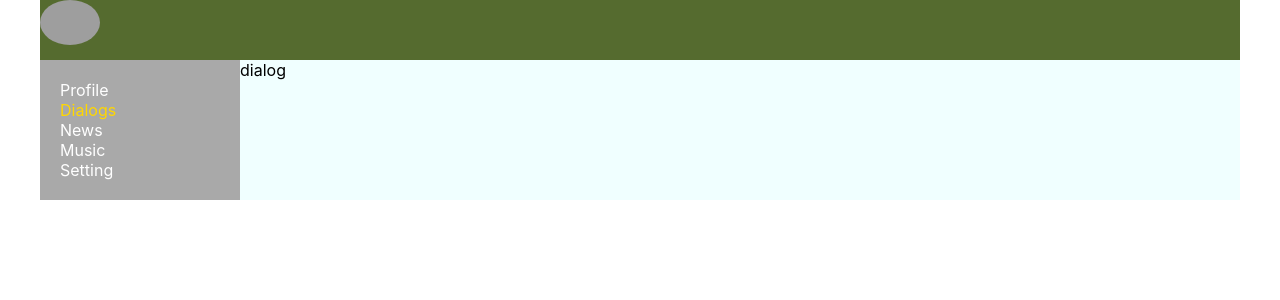
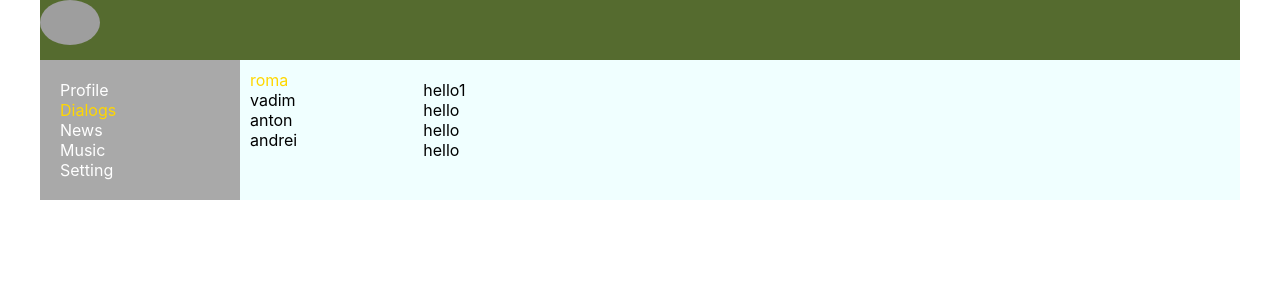
Before and after one commit to Leskevich/samurai-way-main, a React (Create React App) app: page /Dialogs in a window 1280 px wide. Shown: the top 300 px of the page. Built offline with nearby package versions, Linux system fonts and the light colour scheme; grey boxes are pictures that could not be loaded.

Commit message:
lesson...21(Верстаем страницу Диалогов)

```diff
--- a/src/App.css
+++ b/src/App.css
@@ -3,7 +3,7 @@
     width: 1200px;
     display: grid;
     grid-template-rows: 60px 1fr;
-    grid-auto-columns: 2fr 10fr;
+    grid-template-columns: 2fr 10fr;
     grid-template-areas:
             "h h"
             "n c";
--- a/src/Components/Dialogs/Dialogs.module.css
+++ b/src/Components/Dialogs/Dialogs.module.css
@@ -0,0 +1,24 @@
+.dialogs {
+    display: grid;
+    grid-template-columns: 2fr 10fr;
+    padding: 10px;
+}
+
+.dialogsName {
+
+}
+.dialogsName .active{
+    color: gold;
+}
+
+.name {
+
+}
+
+.dialogMessage {
+    padding: 10px
+}
+
+.message {
+
+}
--- a/src/Components/Dialogs/Dialogs.tsx
+++ b/src/Components/Dialogs/Dialogs.tsx
@@ -3,8 +3,19 @@ import s from './Dialogs.module.css'
 
 export const Dialogs = () => {
     return (
-        <div>
-            dialog
+        <div className={s.dialogs}>
+            <div className={s.dialogsName}>
+                <div className={s.name + ' ' + s.active}>roma</div>
+                <div className={s.name}>vadim</div>
+                <div className={s.name}>anton</div>
+                <div className={s.name}>andrei</div>
+            </div>
+            <div className={s.dialogMessage}>
+                <div className={s.message}>hello1</div>
+                <div className={s.message}>hello</div>
+                <div className={s.message}>hello</div>
+                <div className={s.message}>hello</div>
+            </div>
         </div>
     );
 };
```
